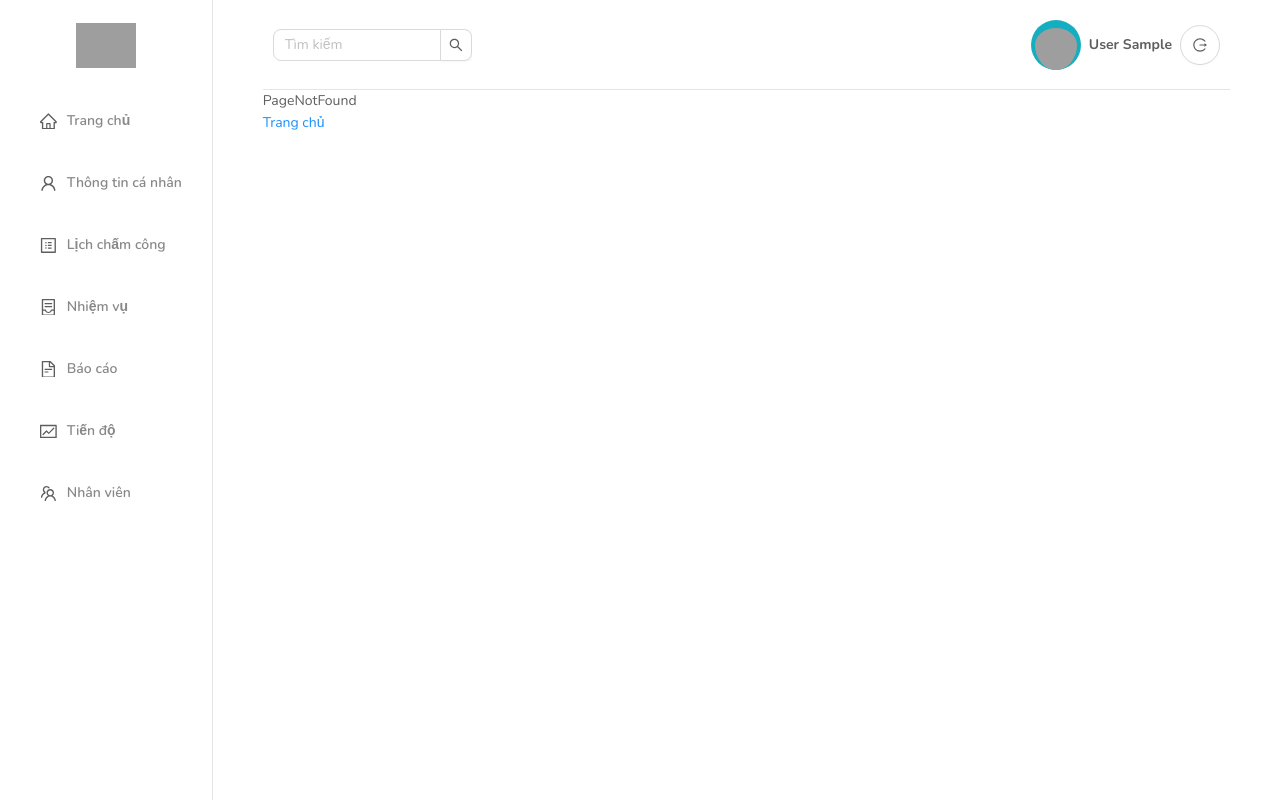
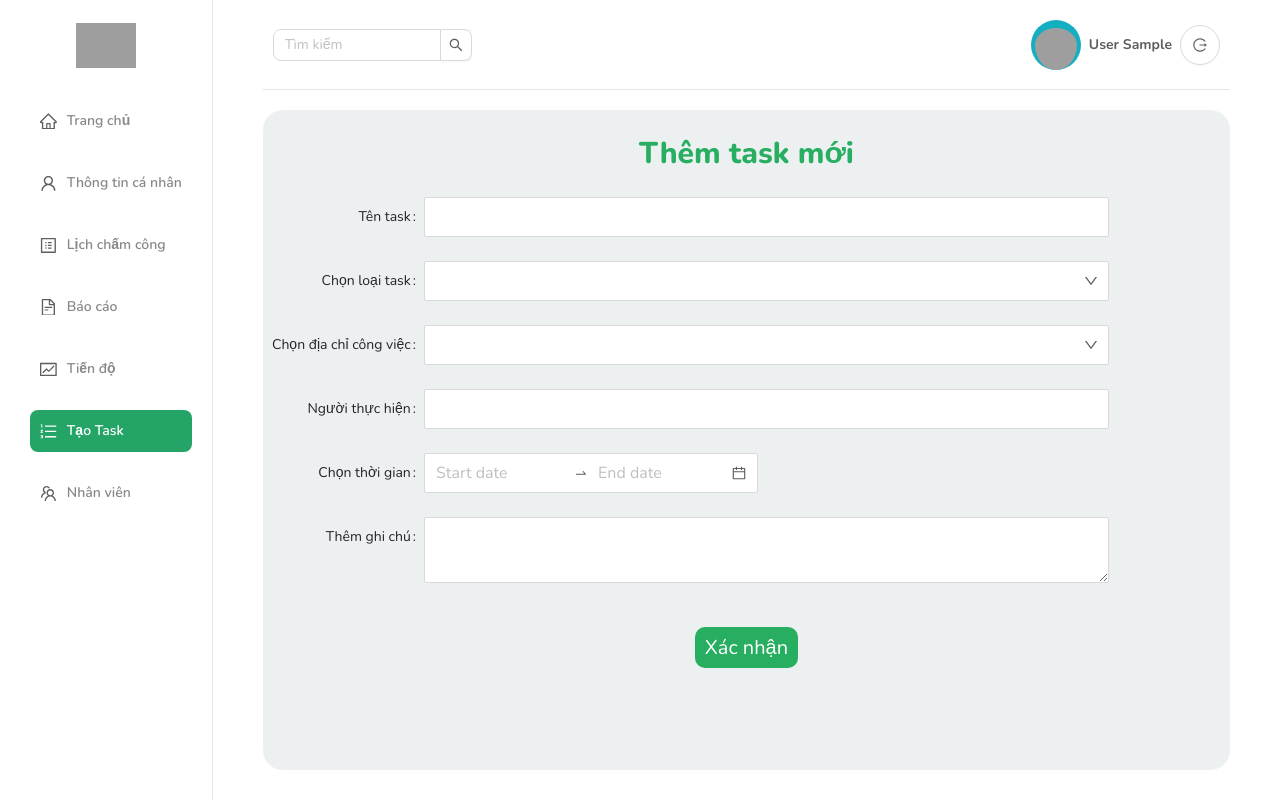
Before and after one commit to H-HauDV/2022_UiAndUx1, a React (Create React App) app in the folder captain-vs-manage-role/: page /tao-task in a window 1280 px wide. Built offline with nearby package versions, Linux system fonts and the light colour scheme; sample sign-in values are in the browser's storage; grey boxes are pictures that could not be loaded.

Commit message:
Finish create task for manager

```diff
--- a/captain-vs-manage-role/src/App.js
+++ b/captain-vs-manage-role/src/App.js
@@ -11,6 +11,8 @@ import PageNotFound from "./pages/PageNotFound";
 import ReportsPage from "./pages/ReportPage";
 import ProgressPage from "./pages/ProgressPage";
 import TeamPage from "./pages/TeamPage";
+import CreateTask from "./pages/CreateTask";
+
 
 function App() {
   return (
@@ -70,6 +72,14 @@ function App() {
                 }
               />
               <Route
+                path="/tao-task"
+                element={
+                  <RequireAuth>
+                    <CreateTask />
+                  </RequireAuth>
+                }
+              />
+              <Route
                 path="/nhan-vien"
                 element={
                   <RequireAuth>
--- a/captain-vs-manage-role/src/app-info/menu-list-data.js
+++ b/captain-vs-manage-role/src/app-info/menu-list-data.js
@@ -6,6 +6,7 @@ import {
   TeamOutlined,
   FundOutlined,
   FileTextOutlined,
+  OrderedListOutlined,
 } from "@ant-design/icons";
 
 export const workerMenu = [
@@ -70,3 +71,41 @@ export const captainMenu = [
     icon: <TeamOutlined />,
   },
 ];
+export const managerMenu = [
+  {
+    label: "Trang chủ",
+    link: "/trang-chu",
+    icon: <HomeOutlined />,
+  },
+
+  {
+    label: "Thông tin cá nhân",
+    link: "/thong-tin-ca-nhan",
+    icon: <UserOutlined />,
+  },
+  {
+    label: "Lịch chấm công",
+    link: "/lich-cham-cong",
+    icon: <ProfileOutlined />,
+  },
+  {
+    label: "Báo cáo",
+    link: "/bao-cao",
+    icon: <FileTextOutlined />,
+  },
+  {
+    label: "Tiến độ",
+    link: "/tien-do",
+    icon: <FundOutlined />,
+  },
+  {
+    label: "Tạo Task",
+    link: "/tao-task",
+    icon: <OrderedListOutlined />,
+  },
+  {
+    label: "Nhân viên",
+    link: "/nhan-vien",
+    icon: <TeamOutlined />,
+  },
+];
--- a/captain-vs-manage-role/src/components/Menu.js
+++ b/captain-vs-manage-role/src/components/Menu.js
@@ -1,7 +1,7 @@
 import React, { useContext } from "react";
 import { NavLink } from "react-router-dom";
 import { Image } from "antd";
-import { captainMenu, workerMenu } from "../app-info/menu-list-data";
+import { captainMenu, workerMenu, managerMenu } from "../app-info/menu-list-data";
 import { DataContext } from "../store/GlobalState";
 
 export default function Menu() {
@@ -10,7 +10,8 @@ export default function Menu() {
 
   let menu;
   if (userInfo.role === "worker") menu = workerMenu;
-  else menu = captainMenu;
+  else if (userInfo.role === "captain") menu = captainMenu;
+  else menu = managerMenu;
 
   return (
     <div className="menu">
--- /dev/null
+++ b/captain-vs-manage-role/src/pages/CreateTask.jsx
@@ -0,0 +1,114 @@
+import { MobileTwoTone } from "@ant-design/icons";
+import {
+  Button,
+  Cascader,
+  DatePicker,
+  Form,
+  Input,
+  InputNumber,
+  Radio,
+  Select,
+  Switch,
+  TreeSelect,
+} from "antd";
+import React, { useState } from "react";
+import "../scss/createtask.scss";
+import { motion } from "framer-motion";
+const { RangePicker } = DatePicker;
+
+const { Option } = Select;
+const children = [];
+
+for (let i = 0; i < 5; i++) {
+  children.push(
+    <Option key={"Người số " + i.toString(36)}>
+      {"Người số " + i.toString(36)}
+    </Option>
+  );
+}
+
+const CreateTask = () => {
+  const handleChange = (value) => {
+    console.log(`Selected: ${value}`);
+  };
+  return (
+    <div className="create-task-wrapper">
+      <div className="create-task-container">
+        <div className="create-task-upper">
+          <div className="create-task-title">Thêm task mới</div>
+          <Form
+            className="create-task-form"
+            labelCol={{
+              span: 4,
+            }}
+            wrapperCol={{
+              span: 17,
+            }}
+            layout="horizontal"
+            size={"large"}
+          >
+            <Form.Item label="Tên task">
+              <Input />
+            </Form.Item>
+            <Form.Item label="Chọn loại task">
+              <Select>
+                <Select.Option value="l1">Loại ưu tiên 1</Select.Option>
+                <Select.Option value="l2">Loại ưu tiên 2</Select.Option>
+                <Select.Option value="v1">Điều chỉnh</Select.Option>
+                <Select.Option value="v2">Thay thế</Select.Option>
+              </Select>
+            </Form.Item>
+
+            <Form.Item label="Chọn địa chỉ công việc">
+              <Cascader
+                options={[
+                  {
+                    value: "Hà Nội",
+                    label: "Hà Nội",
+                    children: [
+                      {
+                        value: "Hai Bà Trưng",
+                        label: "Hai Bà Trưng",
+                      },
+                    ],
+                  },
+                ]}
+              />
+            </Form.Item>
+            <Form.Item label="Người thực hiện">
+              <Select
+                mode="multiple"
+                size={"large"}
+                placeholder=""
+                onChange={handleChange}
+                style={{
+                  width: "100%",
+                }}
+              >
+                {children}
+              </Select>
+            </Form.Item>
+            <Form.Item label="Chọn thời gian">
+              <RangePicker />
+            </Form.Item>
+            <Form.Item label="Thêm ghi chú">
+              <Input.TextArea />
+            </Form.Item>
+          </Form>
+        </div>
+        <motion.div
+          whileHover={{
+            scale: 1.05,
+            transition: { duration: 0.1 },
+          }}
+          whileTap={{ scale: 0.95 }}
+          className="create-task-down"
+        >
+          <button className="submit"> Xác nhận</button>
+        </motion.div>
+      </div>
+    </div>
+  );
+};
+
+export default CreateTask;
--- /dev/null
+++ b/captain-vs-manage-role/src/scss/createtask.scss
@@ -0,0 +1,42 @@
+.create-task-wrapper {
+  min-height: 85vh;
+  display: -ms-flex;
+  display: -webkit-flex;
+  display: flex;
+  .create-task-container {
+    flex: 1;
+    background-color: #ecf0f1;
+    border-radius: 20px;
+    margin-top: 20px;
+    .create-task-upper{
+        display: flex;
+        flex-direction: column;
+        .create-task-title{
+            text-align: center;
+            font-size: 30px;
+            padding: 20px 0px;
+            font-weight: 800;
+            color: #27ae60;
+        }
+        .create-task-form{
+            font-family: 'Courier New', Courier, monospace;
+        }
+    }
+    .create-task-down{
+        display: flex;
+        align-items: center;
+        justify-content: center;
+        margin-top: 20px;
+        margin-bottom: 20px;
+
+        .submit{
+            background-color: #27ae60;
+            color: white;
+            border-style: none;
+            border-radius: 10px;
+            font-size: 20px;
+            padding: 5px 10px;
+        }
+    }
+  }
+}
```
